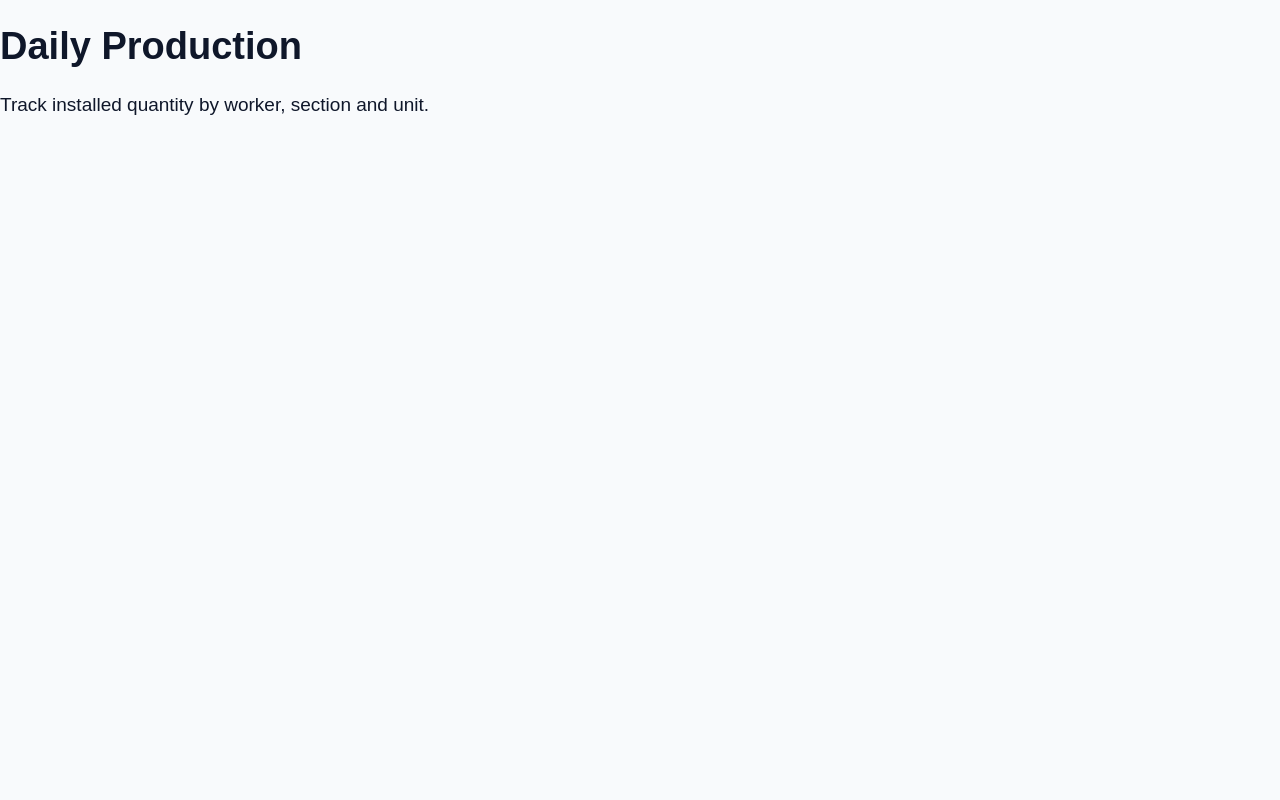
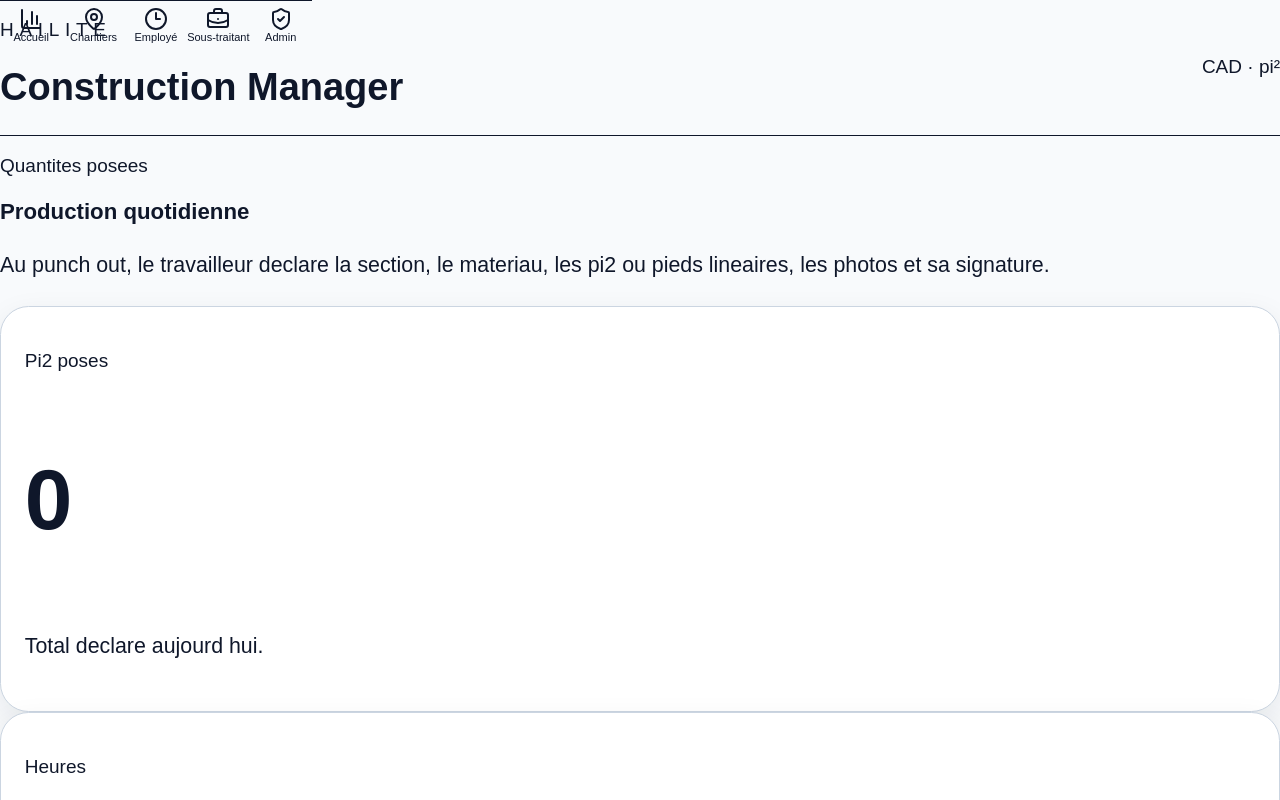
Before and after one commit to bisaillonpatrick1979-dev/Chatgpt-hailite-, a Next.js app: page /production in a window 1280 px wide. Shown: the top 800 px of the page. Built offline with nearby package versions, Linux system fonts and the light colour scheme.

Commit message:
Improve daily production page

```diff
--- a/app/production/page.tsx
+++ b/app/production/page.tsx
@@ -1,3 +1,16 @@
+import { AppShell } from "@/components/AppShell";
+import { MetricCard } from "@/components/MetricCard";
+import { PageHeader } from "@/components/PageHeader";
+
 export default function Page() {
-  return <main><h1>Daily Production</h1><p>Track installed quantity by worker, section and unit.</p></main>;
+  return (
+    <AppShell>
+      <PageHeader title="Production quotidienne" eyebrow="Quantites posees" text="Au punch out, le travailleur declare la section, le materiau, les pi2 ou pieds lineaires, les photos et sa signature." />
+      <section className="mt-5 grid gap-4 md:grid-cols-3">
+        <MetricCard label="Pi2 poses" value="0" note="Total declare aujourd hui." />
+        <MetricCard label="Heures" value="0" note="Temps travaille moins pauses." />
+        <MetricCard label="Rendement" value="0" note="Pi2 par heure." />
+      </section>
+    </AppShell>
+  );
 }
```
